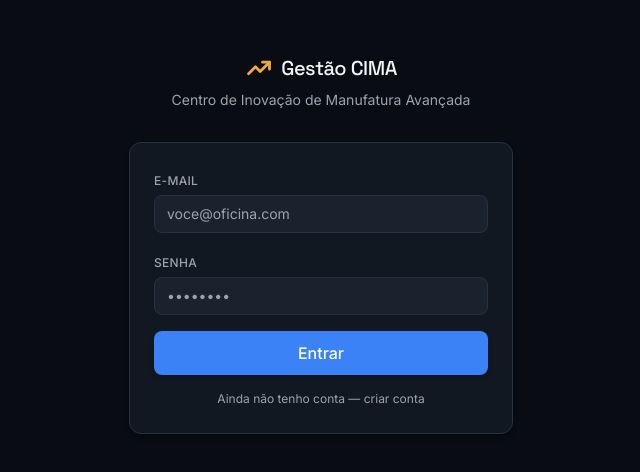
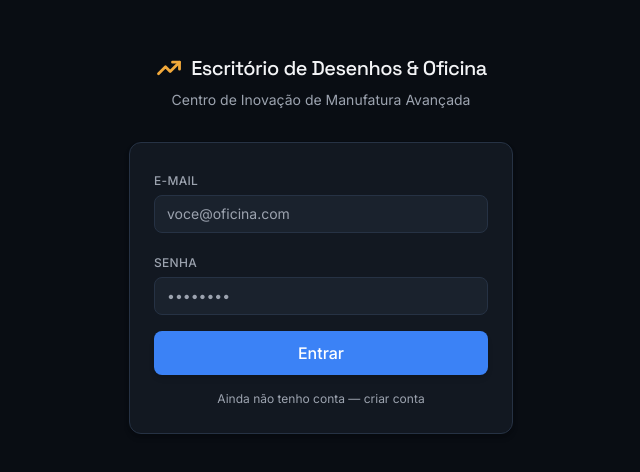
Before and after one commit to TKalixto/ordemtech, a plain HTML site: page index.html in a window 1280 px wide. Shown: the part 156-628 px from the top of the page, without its empty margins (319-959 px from the left). Drawn offline with nearby package versions, Linux system fonts and the light colour scheme.

Commit message:
Update index.html

```diff
--- a/index.html
+++ b/index.html
@@ -145,7 +145,7 @@
     <div class="mb-8 text-center">
       <div class="inline-flex items-center gap-2 mb-2">
         <svg width="28" height="28" viewBox="0 0 24 24" fill="none"><path d="M3 17L9 11L13 15L21 7" stroke="#F2A93B" stroke-width="2.4" stroke-linecap="round" stroke-linejoin="round"/><path d="M15 7H21V13" stroke="#F2A93B" stroke-width="2.4" stroke-linecap="round" stroke-linejoin="round"/></svg>
-        <span class="font-display font-700 text-xl tracking-tight" title="Centro de Inovação de Manufatura Avançada">Gestão CIMA</span>
+        <span class="font-display font-700 text-xl tracking-tight" title="Centro de Inovação de Manufatura Avançada">Escritório de Desenhos & Oficina</span>
       </div>
       <p class="text-sm" style="color:var(--muted)">Centro de Inovação de Manufatura Avançada</p>
     </div>
@@ -200,7 +200,7 @@
   <header class="flex items-center justify-between px-3 sm:px-6 py-3.5 border-b gap-2" style="border-color:var(--line);background:var(--surface)">
     <div class="flex items-center gap-2 min-w-0">
       <svg class="brand-top" width="22" height="22" viewBox="0 0 24 24" fill="none"><path d="M3 17L9 11L13 15L21 7" stroke="#F2A93B" stroke-width="2.4" stroke-linecap="round" stroke-linejoin="round"/><path d="M15 7H21V13" stroke="#F2A93B" stroke-width="2.4" stroke-linecap="round" stroke-linejoin="round"/></svg>
-      <span class="brand-top font-display font-700 tracking-tight" title="Centro de Inovação de Manufatura Avançada">Gestão CIMA</span>
+      <span class="brand-top font-display font-700 tracking-tight" title="Centro de Inovação de Manufatura Avançada">Escritório de Desenhos & Oficina</span>
       <span id="role-badge" class="ml-2 text-xs px-2.5 py-1 rounded-full font-medium hidden sm:inline-block" style="background:var(--surface-2);color:var(--muted);border:1px solid var(--line)"></span>
     </div>
     <div class="flex items-center gap-2 sm:gap-4 shrink-0">
```
